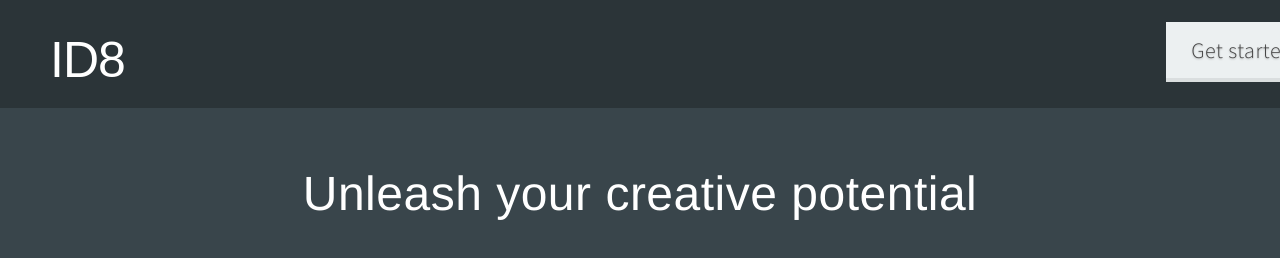
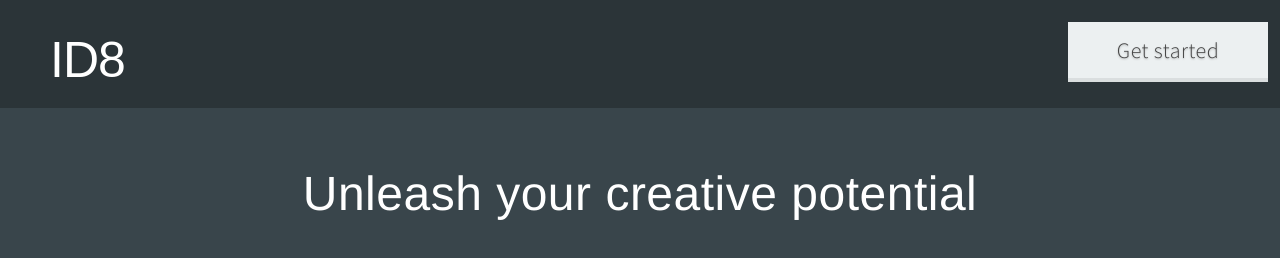
Before and after one commit to lawrencelm/ID8-Web, a plain HTML site: page index.html in a window 1280 px wide. Drawn offline with Linux system fonts and the light colour scheme.

Commit message:
fixed button

```diff
--- a/css/style.css
+++ b/css/style.css
@@ -63,7 +63,7 @@ width: 1280px;
 .clouds-flat-button {
   position: relative;
   vertical-align: top;
-  width: 150%;
+  width: 200px;
   height: 60px;
   padding: 0;
   font-size: 22px;
```
